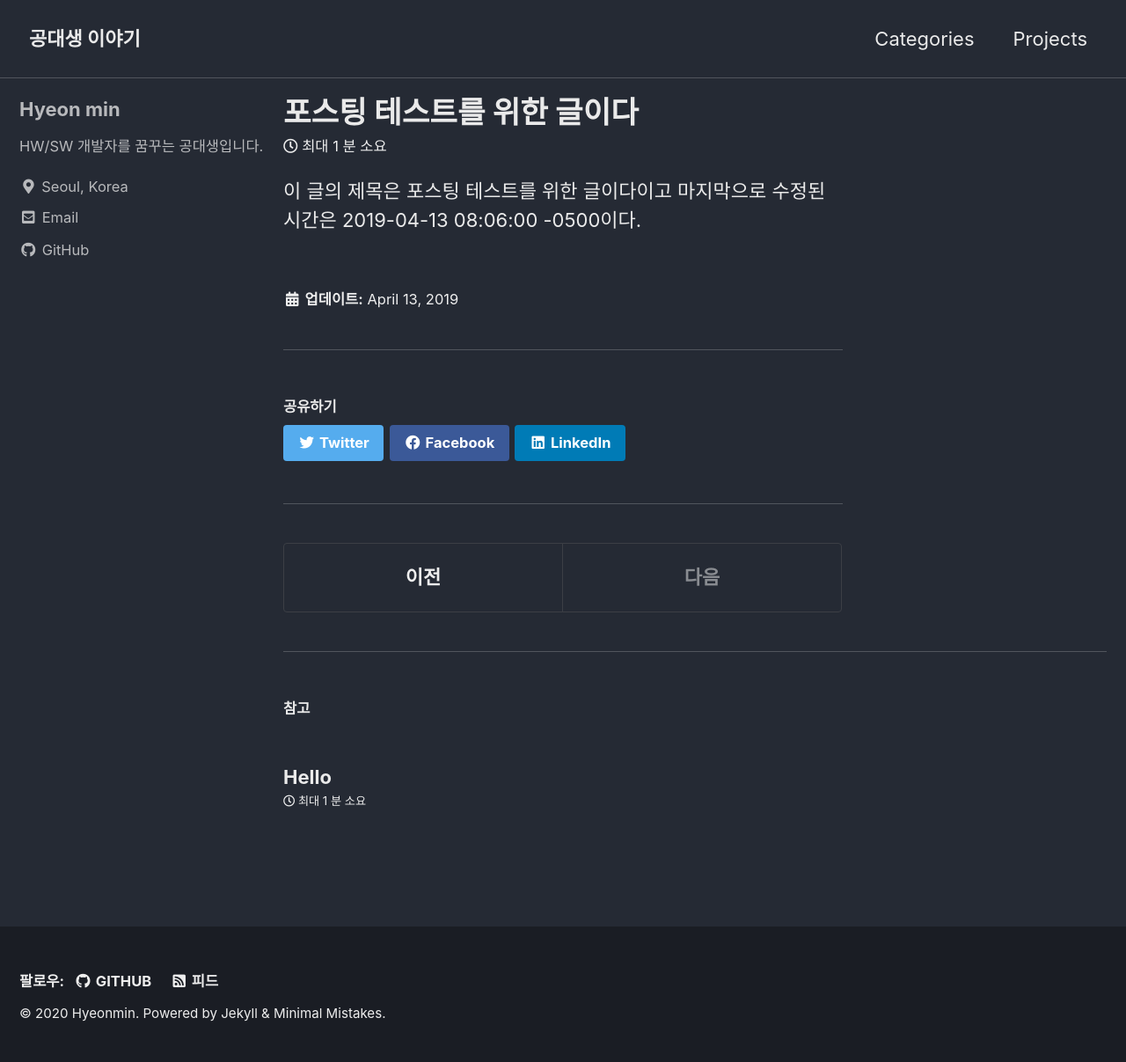
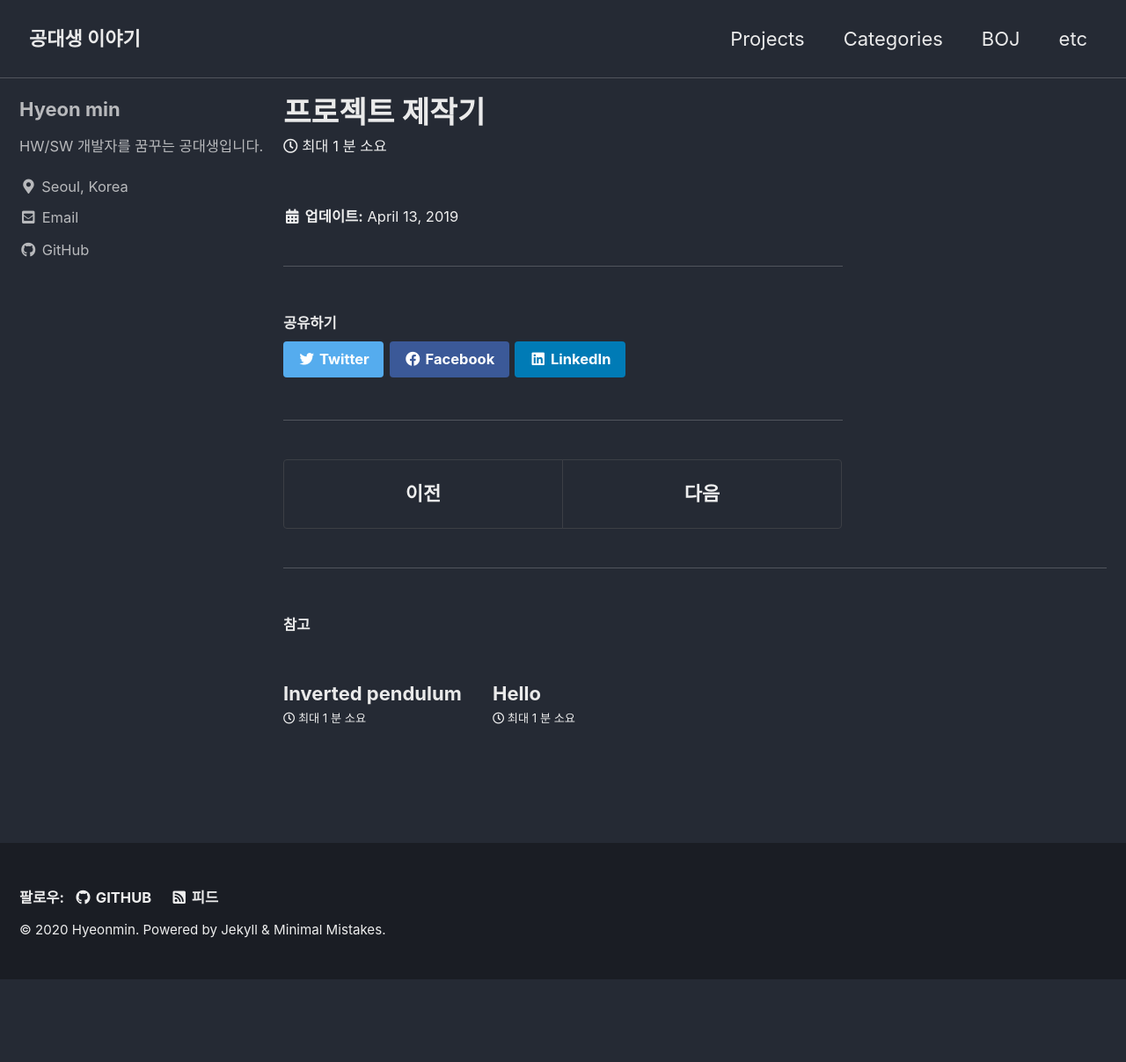
Before and after one commit to jeong-hyeonmin/jeong-hyeonmin.github.io, a Jekyll site: the page built from _posts/2020-12-04-포스팅 테스트.md, in a window 1280 px wide. Shown: the whole page at 88% size. Built offline with Jekyll 4.4.1, drawn with Linux system fonts in a browser that asks for light colours; cached includes are drawn as plain includes; after the commit the page ends 1113 px from its top, so only the background shows below that.

```diff
--- a/_posts/2020-12-04-포스팅 테스트.md
+++ b/_posts/2020-12-04-포스팅 테스트.md
@@ -1,12 +1,8 @@
 ---
-title:  "포스팅 테스트를 위한 글이다"
+title:  "프로젝트 제작기"
 excerpt: "GitHub Blog 를 사용하기 시작하면서 여러 테스트 중이다."
 
 categories:
   - projects
 last_modified_at: 2019-04-13T08:06:00-05:00
 ---
-
-
-이 글의 제목은 {{ page.title }}이고
-마지막으로 수정된 시간은 {{ page.last_modified_at }}이다.
```
Also changed, not shown: _data/navigation.yml (+6 -2 lines), _posts/BOJ Test.md (added, +10 -0 lines), _posts/2020-12-05-Inverted Pendulum.md (added).
